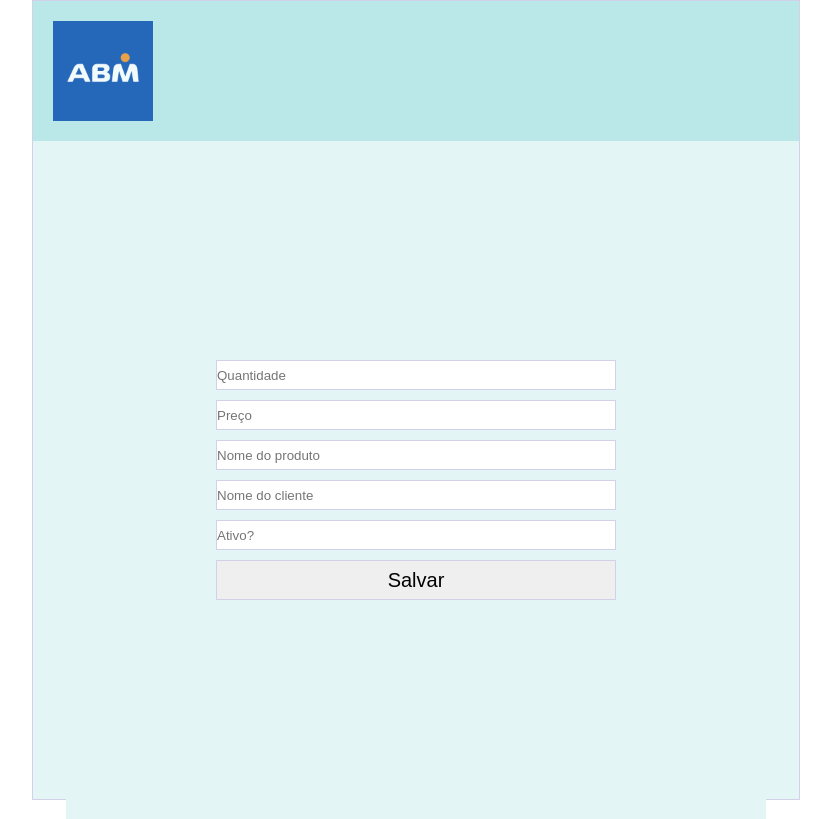
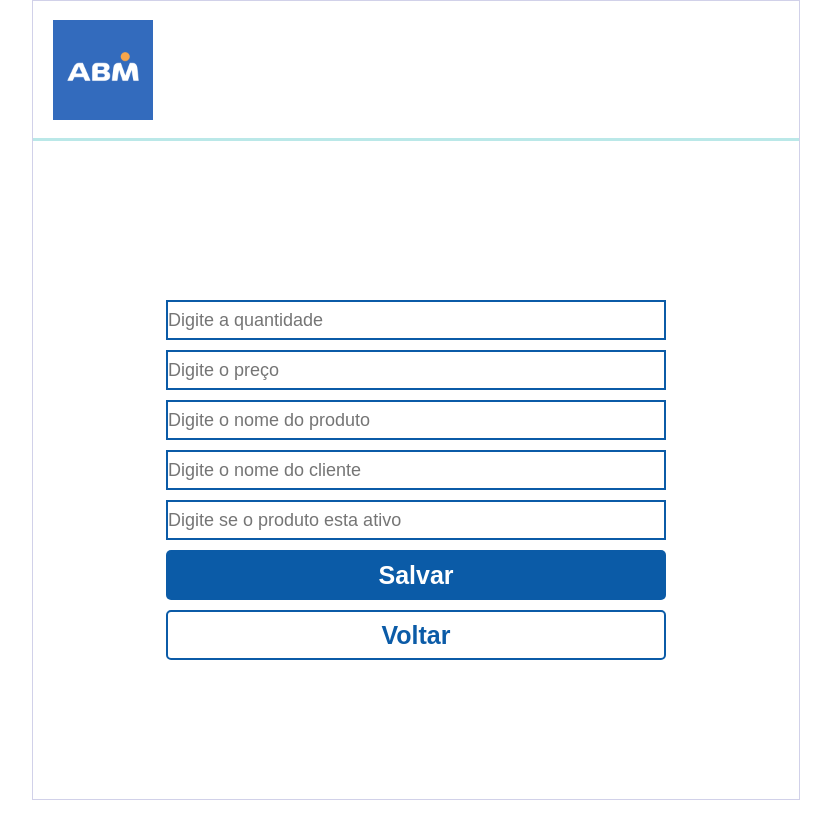
Before and after one commit to albertassi88/ABMStockCrud, a React (Create React App) app: page /create-items in a window 1280 px wide. Shown: the whole page, without its empty margins (224-1055 px from the left). Built offline with nearby package versions, Linux system fonts and the light colour scheme.

Commit message:
alteraçoes nos estilos das paginas e componentes

```diff
--- /dev/null
+++ b/src/components/ButtonABM/oi.css
@@ -0,0 +1,3 @@
+.oi {
+    background-color: #272343;
+}
--- a/src/components/ButtonABM/style.js
+++ b/src/components/ButtonABM/style.js
@@ -16,12 +16,23 @@ export const Button = styled.button`
   margin-left: 100px;
   margin-right: 100px;
   border: none;
-  background-color: #272343;
+  background-color: #0b5ba7;
   color: white;
   font-size: 34px;
+  font-weight: bold;
   border-radius: 5px;
+  :hover {
+		background-color: #216aad;
+		cursor: pointer;
+	}
 
   ${props => props.second && css`
-    background-color: #2d334a;
+    background-color: white;
+    color: #0b5ba7;
+    border: 4px solid #0b5ba7;
+    :hover {
+      background-color: #dde6ee;
+      cursor: pointer;
+    }
   `}
 `;
--- a/src/components/HeaderABM/style.js
+++ b/src/components/HeaderABM/style.js
@@ -3,7 +3,7 @@ import styled from 'styled-components';
 export const Header = styled.header`
   width: 100%;
   height: 140px;
-  background-color: #bae8e8;
+  border-bottom: 3px solid #bae8e8;
   display: flex;
   align-items: center;
   padding-left: 20px;
--- a/src/pages/CreateItems/index.js
+++ b/src/pages/CreateItems/index.js
@@ -1,6 +1,7 @@
 import React, { useState } from "react";
 import * as api from "../../services/ApiCrudCrud";
 import HeaderABM from "../../components/HeaderABM/index";
+import { useNavigate } from "react-router-dom";
 import { Div, Input, Button } from "./style";
 
 export default function CreateItems() {
@@ -9,6 +10,12 @@ export default function CreateItems() {
     const [product, setProduct] = useState("");
     const [client, setClient] = useState("");
     const [active, setActive] = useState("");
+
+    let navigate = useNavigate();
+
+    function handleHome() {
+        navigate("/");
+    }
 
     function handleAddItems() {
         if (quantity === "" || price === "" || product === "" || client === "" || active === "") {
@@ -32,31 +39,31 @@ export default function CreateItems() {
             <HeaderABM />
             <Div second>
                 <Input
-                    placeholder="Quantidade"
+                    placeholder="Digite a quantidade"
                     value={quantity}
                     type="number"
                     onChange={({target}) => setQuantity(target.value)}
                 />
                 <Input
-                    placeholder="Preço"
+                    placeholder="Digite o preço"
                     value={price}
                     type="number"
                     onChange={({target}) => setPrice(target.value)}
                 />
                 <Input
-                    placeholder="Nome do produto"
+                    placeholder="Digite o nome do produto"
                     value={product}
                     type="text"
                     onChange={({target}) => setProduct(target.value)}
                 />
                 <Input
-                    placeholder="Nome do cliente"
+                    placeholder="Digite o nome do cliente"
                     value={client}
                     type="text"
                     onChange={({target}) => setClient(target.value)}
                 />
                 <Input
-                    placeholder="Ativo?"
+                    placeholder="Digite se o produto esta ativo"
                     value={active}
                     type="text"
                     onChange={({target}) => setActive(target.value)}
@@ -67,6 +74,12 @@ export default function CreateItems() {
                 >
                     Salvar
                 </Button>
+                <Button second
+                    type="button"
+                    onClick={() => handleHome()}
+                >
+                    Voltar
+                </Button>
             </Div>
         </Div>
     );
--- a/src/pages/CreateItems/style.js
+++ b/src/pages/CreateItems/style.js
@@ -5,7 +5,6 @@ export const Div = styled.div`
     width: 60vw;
     height: 100vh;
     border: 1px solid #d1d1e9;
-    background-color: #e3f6f5;
 
     ${props => props.second && css`
         width: 700px;
@@ -19,16 +18,38 @@ export const Div = styled.div`
 `;
 
 export const Input = styled.input`
-    width: 400px;
-    height: 30px;
-    border: 1px solid #d1d1e9;
-    margin: 5px
+    width: 500px;
+    height: 40px;
+    border: 2px solid #0b5ba7;
+    margin: 5px;
+    font-size: 18px;
+    background-color: white;
 `;
 
 export const Button = styled.button`
-    width: 400px;
-    height: 40px;
-    border: 1px solid #d1d1e9;
+    width: 500px;
+    height: 50px;
     margin: 5px;
-    font-size: 20px;
+    background-color: #0b5ba7;
+    color: white;
+    font-size: 25px;
+    font-weight: bold;
+    border-radius: 5px;
+    border: none;
+    :hover {
+		background-color: #216aad;
+		cursor: pointer;
+	}
+
+    ${props => props.second && css`
+        width: 500px;
+        height: 50px;
+        background-color: white;
+        color: #0b5ba7;
+        border: 2px solid #0b5ba7;
+        :hover {
+            background-color: #dde6ee;
+            cursor: pointer;
+        }
+`}
 `;
--- a/src/pages/Home/style.js
+++ b/src/pages/Home/style.js
@@ -5,5 +5,4 @@ export const Div = styled.div`
   width: 60vw;
   height: 100vh;
   border: 1px solid #d1d1e9;
-  background-color: #e3f6f5;
 `;
--- a/src/pages/ListItems/index.js
+++ b/src/pages/ListItems/index.js
@@ -18,6 +18,7 @@ export default function ListItems() {
     return (
         <Div>
             <HeaderABM />
+            <Div second>
                 <Table>
                     <Tr>
                         <Th>_Id</Th>
@@ -28,16 +29,27 @@ export default function ListItems() {
                         <Th>Active</Th>
                     </Tr>
                     {items.map((item, index) => (
-                    <Tr>
+                        <Tr key={index}>
                             <Td>{item._id}</Td>
                             <Td>{item.quantity}</Td>
                             <Td>{item.product.productName}</Td>
                             <Td>{item.price}</Td>
                             <Td>{item.client.clientName}</Td>
                             <Td>{item.active}</Td>
+                            <button
+                                type="button"
+                            >
+                                Select
+                            </button>
+                            <button
+                                type="button"
+                            >
+                                Delete
+                            </button>
                         </Tr>
                     ))}
                 </Table>
             </Div>
+        </Div>
     );
 }
--- a/src/pages/ListItems/style.js
+++ b/src/pages/ListItems/style.js
@@ -1,43 +1,43 @@
-import styled from 'styled-components';
+import styled, { css } from 'styled-components';
 
 export const Div = styled.div`
   margin: auto;
   width: 60vw;
   height: 100vh;
   border: 1px solid #d1d1e9;
-  background-color: #e3f6f5;
   display: flex;
   flex-direction: column;
   justify-content: center;
   align-items: center;
+
+  ${props => props.second && css`
+    width: 98%;
+    height: 90%;
+    border: none;
+  `}
 `;
 
 export const Table = styled.table`
-  width: 100%;
-  height: 85%;
-  display: flex;
-  flex-direction: column;
-  justify-content: center;
-  align-items: center;
+  border-collapse: collapse;
+  border: 2px solid #d1d1e9;
 `;
 
 export const Tr = styled.tr`
-    width: 100%;
-    display: flex;
-    flex-direction: row;
-    justify-content: center;
-    align-items: center;
+  text-align: center;
+  padding: 2px;
 `;
 
 export const Th = styled.th`
-    width: 300px;
-    font-size: 20px;
-    padding-left: 60px;
-    border: 1px solid black;
+  font-size: 20px;
+  border: 2px solid #d1d1e9;
+  padding: 10px;
+  color: rgb(32, 32, 32);
 `;
 
 export const Td = styled.td`
-    font-size: 20px;
-    padding-left: 60px;
-    border: 1px solid black;
+  font-size: 20px;
+  padding: 10px;
+  border: 2px solid #d1d1e9;
+  text-align: center;
+  color: rgb(32, 32, 32);
 `;
```
Lines whose indentation alone changed are shown as unchanged.
